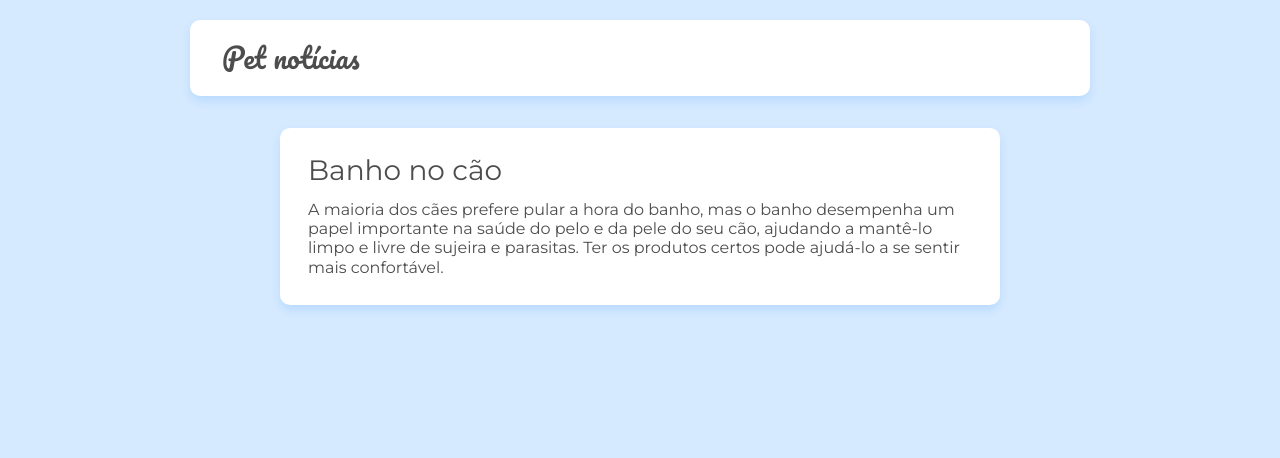
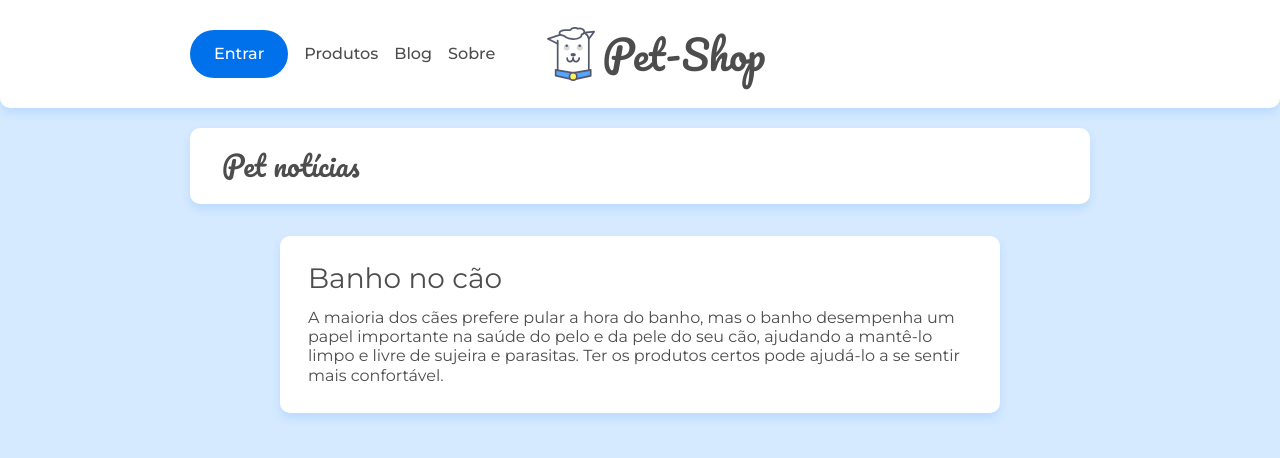
Before and after one commit to ElJohnnie/react-router, a React (Create React App) app: page / in a window 1280 px wide. Shown: the top 458 px of the page. Built offline with nearby package versions, Linux system fonts and the light colour scheme.

Commit message:
criando cabecalho

```diff
--- a/src/App.jsx
+++ b/src/App.jsx
@@ -3,18 +3,24 @@ import { BrowserRouter as Router, Route, Switch } from 'react-router-dom';
 import './assets/css/base/base.css';
 import Home from './paginas/Home';
 import Sobre from './paginas/Sobre';
+import Pagina404 from './paginas/Pagina404';
+import Cabecalho from './components/Cabecalho';
 
 function App() {
 
   return (
   <>
     <Router>
+      <Cabecalho></Cabecalho>
       <Switch>
         <Route exact path="/">
           <Home></Home>
         </Route>
         <Route path="/sobre">
           <Sobre></Sobre>
+        </Route>
+        <Route>
+          <Pagina404></Pagina404>
         </Route>
       </Switch>
     </Router>
--- /dev/null
+++ b/src/components/Cabecalho.jsx
@@ -0,0 +1,39 @@
+import React from 'react';
+import Imagem from '../assets/img/doguito.svg';
+import '../assets/css/componentes/cabecalho.css';
+const Cabecalho = () => {
+    return(
+        <header className="cabecalho container">
+            <div className="menu-hamburguer">
+                <span className="menu-hamburguer__icone"></span>
+            </div>
+            <div className="cabecalho--container">
+                <a href="/" className="flex flex--centro">
+                    <img className="cabecalho__logo" src={Imagem} alt="Logo doguito" />
+                    <h1 className="cabecalho__titulo">Pet-Shop</h1>
+                </a>
+            </div>
+            <nav className="menu-cabecalho">
+                <ul className="menu-itens">
+                    <li>
+                        <a className="menu-item menu-item--entrar" href="#">Entrar</a>
+                    </li>
+                    <li>
+                        <a className="menu-item" href="#">Produtos</a>
+                    </li>
+                    <li>
+                        <a className="menu-item" href="/">Blog</a>
+                    </li>
+                    <li>
+                        <a className="menu-item" href="/sobre">Sobre</a>
+                    </li>
+                </ul>
+            </nav>
+            <div className="menu-cabecalho-background">
+
+            </div>
+        </header>
+    );
+}
+
+export default Cabecalho;
--- /dev/null
+++ b/src/paginas/Pagina404.jsx
@@ -0,0 +1,14 @@
+import React from 'react';
+import Imagem from '../assets/img/doguito404.svg';
+import '../assets/css/404.css';
+
+const Pagina404 = () =>{
+    return(
+        <main className="container flex flex--centro flex--coluna">
+            <img className="doguito-imagem" src={Imagem}></img>
+            <p className="naoencontrado-texto">Ooops, esta página não existe.</p>
+        </main>
+    );
+}
+
+export default Pagina404;
```
Also changed, not shown: 1 other file (tests, documents, lock files or other folders). Lines whose indentation alone changed are shown as unchanged.
